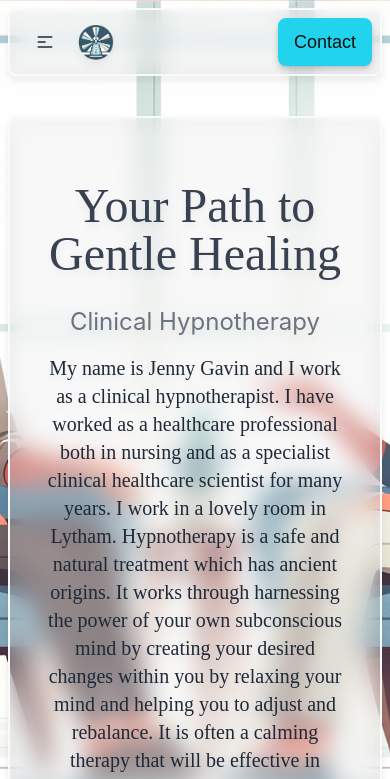
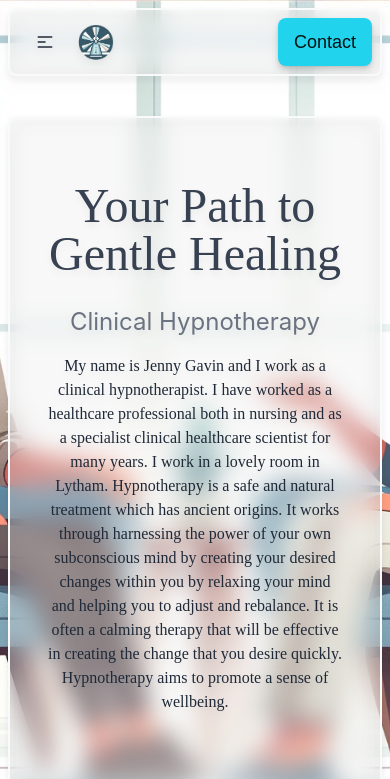
Before and after one commit to oscargavin/windmill-therapy, a React (Create React App) app: page / in a window 390 px wide. Shown: the top 779 px of the page. Built offline with nearby package versions, Linux system fonts and the light colour scheme.

Commit message:
aesthetic changes

```diff
--- a/src/components/Background.js
+++ b/src/components/Background.js
@@ -10,7 +10,7 @@ function Background() {
         <h2 className="text-2xl mx-auto font-messiri title text-gray-500 mt-1">
           Clinical Hypnotherapy
         </h2>
-        <p className="mt-4 text-center text-xl text-gray-800 font-gothic w-4/5 md:w-2/5 mx-auto">
+        <p className="mt-4 text-center text-md md:text-xl text-gray-800 font-gothic w-4/5 md:w-2/5 mx-auto">
           My name is Jenny Gavin and I work as a clinical hypnotherapist. I have
           worked as a healthcare professional both in nursing and as a
           specialist clinical healthcare scientist for many years. I work in a
```
